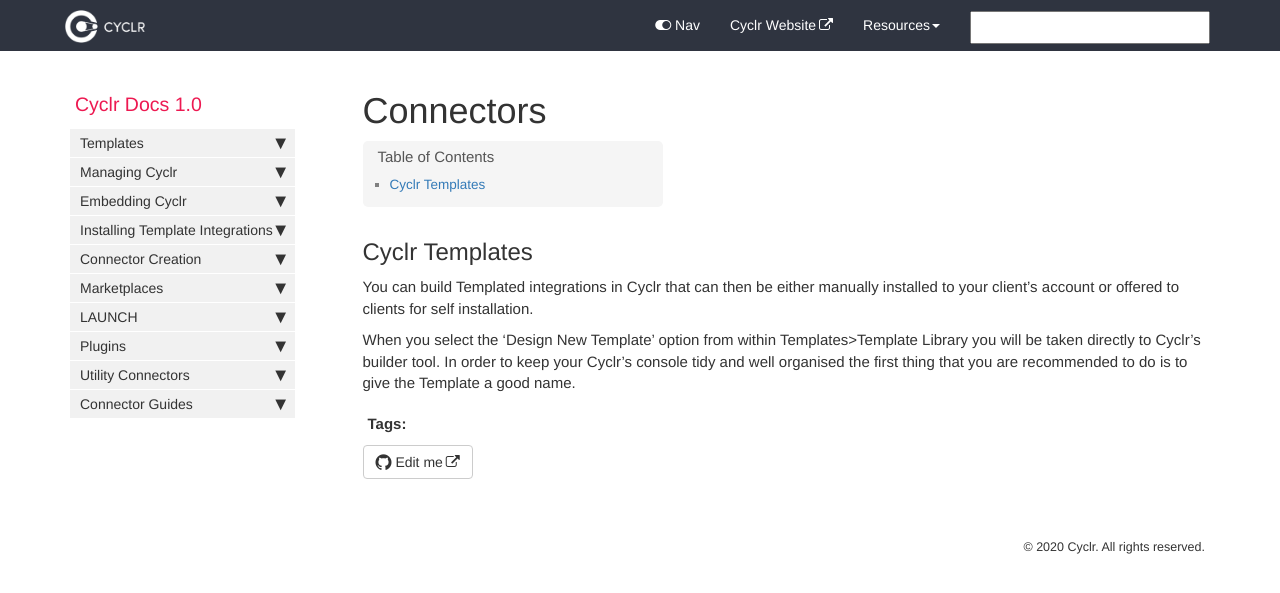
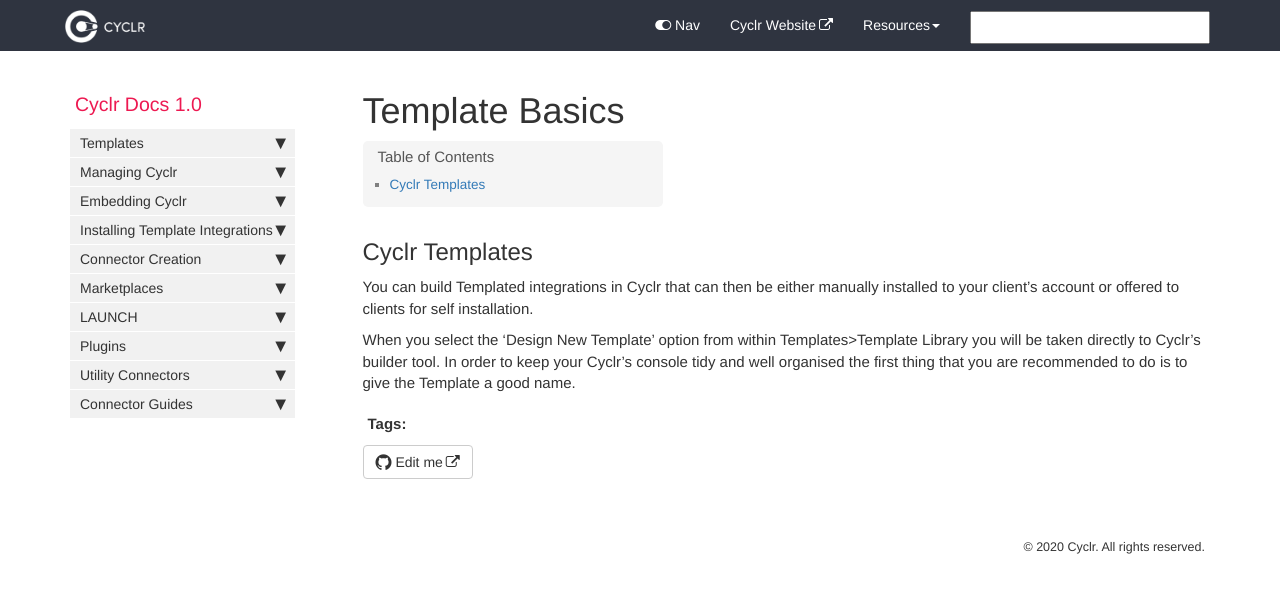
Before and after one commit to sneakysneak/docs, a Jekyll site: the page built from pages/templates/00-template-basics.md, in a window 1280 px wide. Shown: the top 593 px of the page. Built offline with Jekyll 4.4.1, drawn with Linux system fonts in a browser that asks for light colours; nearby versions of some CDN libraries; comment, search, counter and statistics services are not loaded.

Commit message:
Update 00-template-basics.md

```diff
--- a/pages/templates/00-template-basics.md
+++ b/pages/templates/00-template-basics.md
@@ -1,5 +1,5 @@
 ---
-title: Connectors
+title: Template Basics
 sidebar: cyclr_sidebar
 permalink: template-basics
 tags: [templates]
```
